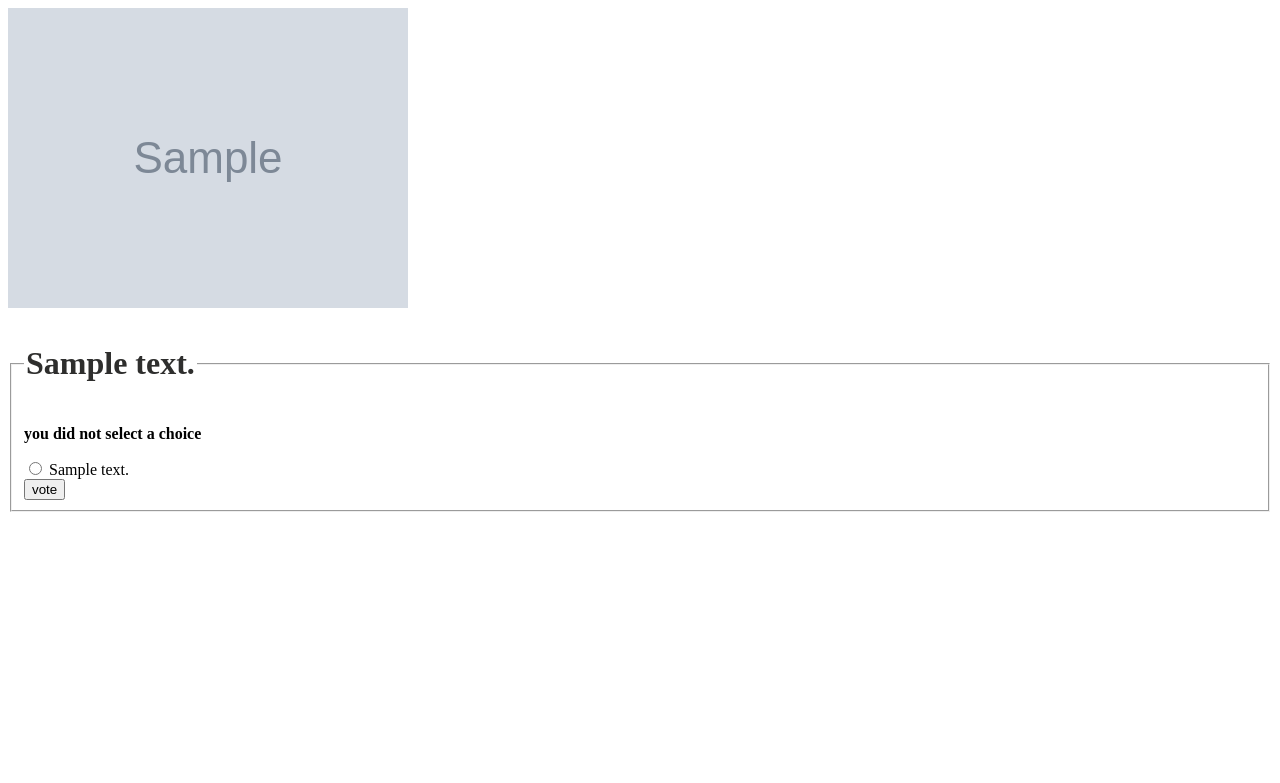
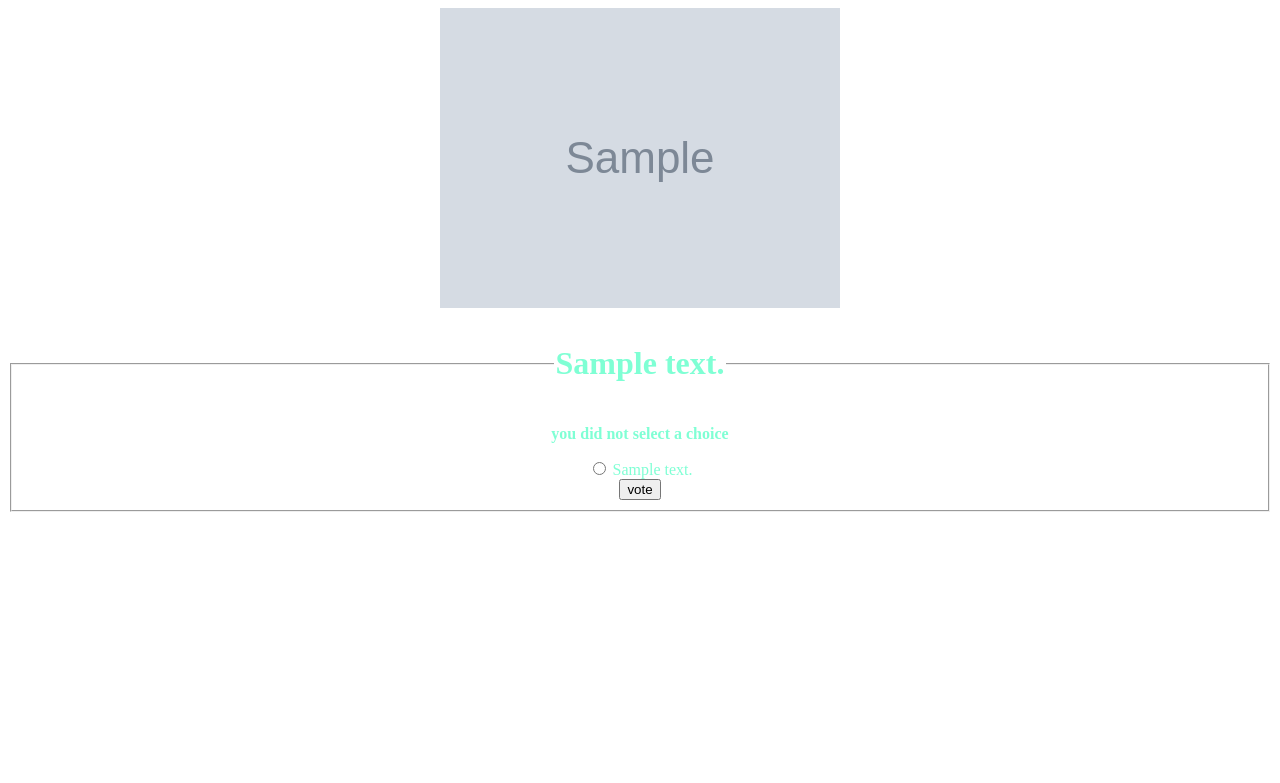
Before and after one commit to parhambi/django_test, a Django app: page /myapp/1/vote/ in a window 1280 px wide. Shown: the top 783 px of the page. Run offline with Django 5.2, Linux system fonts and the light colour scheme; tables that the repository leaves empty hold one stand-in row (values such as "Sample post"); grey boxes marked "Sample" are stand-in pictures.

```diff
--- a/chefsTable/settings.py
+++ b/chefsTable/settings.py
@@ -122,7 +122,7 @@ USE_TZ = True
 # Static files (CSS, JavaScript, Images)
 # https://docs.djangoproject.com/en/5.1/howto/static-files/
 
-STATIC_URL = 'static/'
+STATIC_URL = '/static/'
 STATICFILES_DIRS = [BASE_DIR/"static"]
 # Default primary key field type
 # https://docs.djangoproject.com/en/5.1/ref/settings/#default-auto-field
--- a/myapp/templates/myapp/detail.html
+++ b/myapp/templates/myapp/detail.html
@@ -1,5 +1,5 @@
+<html lang="en">
 {%load static%}
-<html lang="en">
 <head>
     <meta charset="UTF-8">
     <meta name="viewport" content="width=device-width, initial-scale=1.0">
--- a/static/bitcoin.css
+++ b/static/bitcoin.css
@@ -1,4 +1,4 @@
 #price_box {
     text-align: center;
-    background: linear-gradient(to right,"#CC0000","#663300");
+    background: linear-gradient(to right,#CC0000,#663300);
 }
--- a/static/detail.css
+++ b/static/detail.css
@@ -1,7 +1,6 @@
 
-h1 {
+body {
     text-align: center;
     color: aquamarine;
-    -webkit-text-fill-color: rgb(46, 46, 45);
 
 }
```
